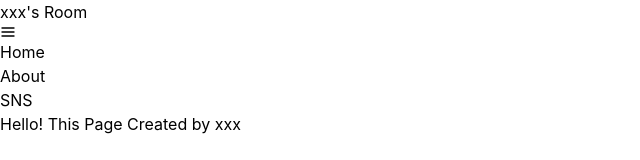
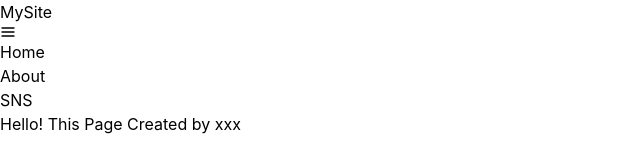
Before and after one commit to Tiamat-KIT/next13_microcms_jamstack_blog, a Next.js app: page / in a window 1280 px wide. Shown: the top 160 px of the page, without its empty margins (0-640 px from the left). Built offline with nearby package versions, Linux system fonts and the light colour scheme.

Commit message:
Update Navbar.tsx

```diff
--- a/Component/Navbar.tsx
+++ b/Component/Navbar.tsx
@@ -18,7 +18,7 @@ export default function Navbar(){
         <>
            <header className="border-b border-gray-300 py-2">
                 <div className="flex items-center justify-between xl:max-w-7xl xl:mx-auto max-w-full px-[8%] flex-wrap w-full">
-                <h3>{process.env.UserName}'s Room</h3>
+                <h3>MySite</h3>
                     <FiMenu className="lg:hidden block h-6 w-6 cursor-pointer" onClick={() => setOpen(!open)}/>
                     <nav className={`${open ? "block" :  "hidden" } w-full lg:flex lg:items-center lg:w-auto`}>
                         <ul className="text-base text-gray-600 lg:flex lg:justify-between">
```
